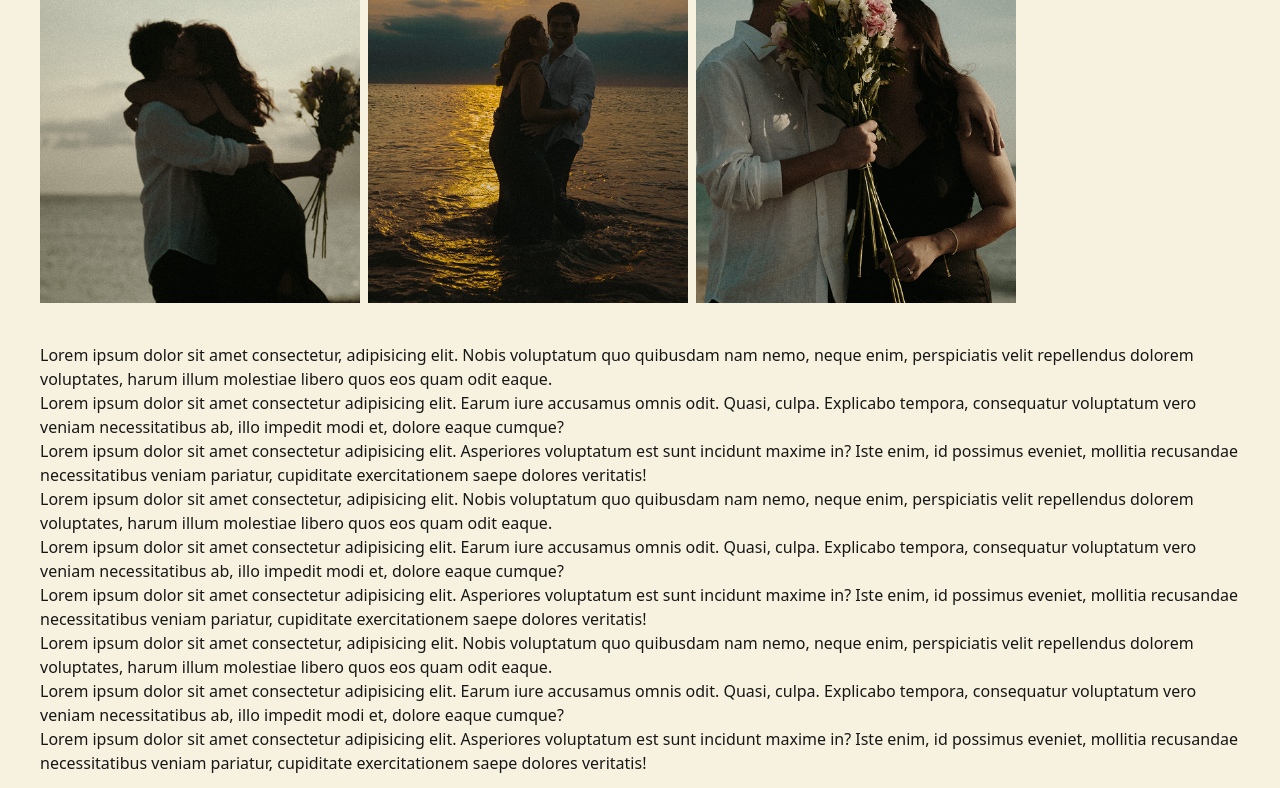
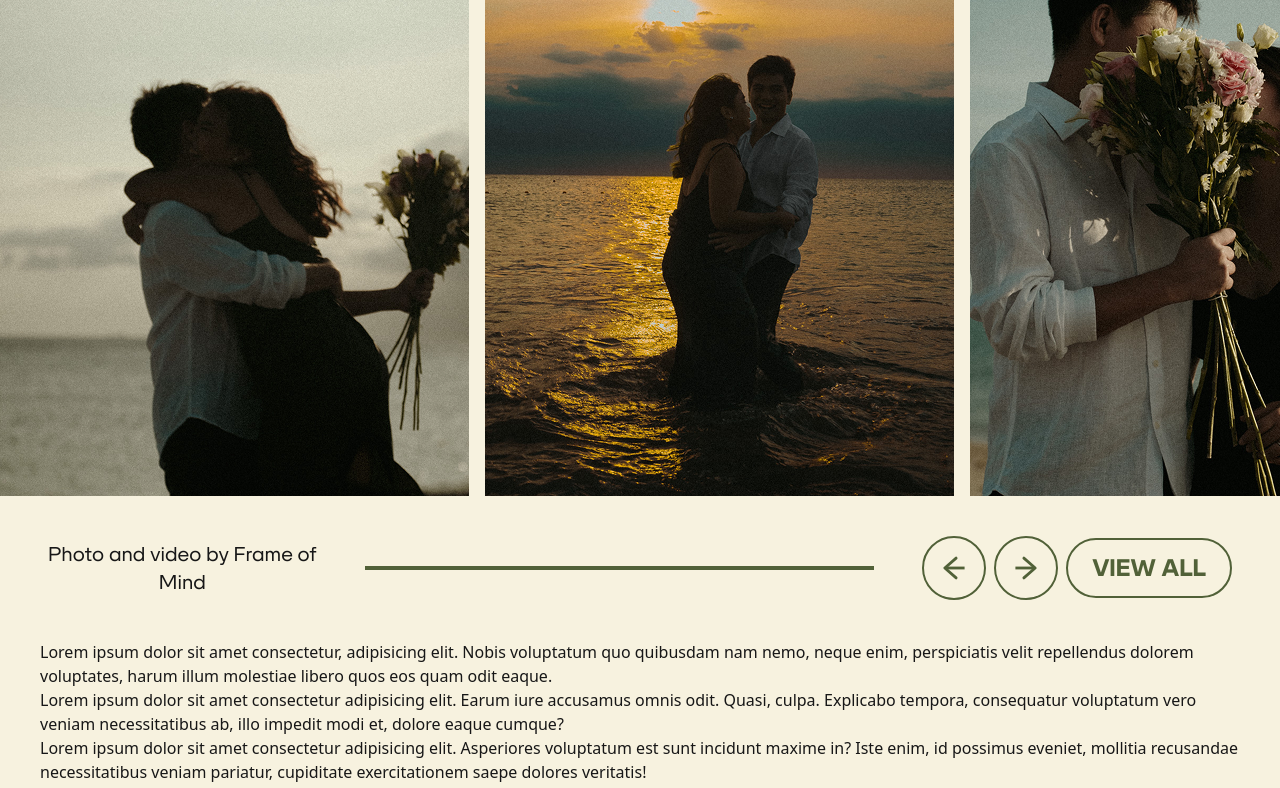
Before and after one commit to brynldrn/bea-and-neil-wedding, a Next.js app: page / in a window 1280 px wide. Shown: the part 2199-2987 px from the top of the page. Built offline with nearby package versions, Linux system fonts and the light colour scheme.

Commit message:
feat: responsive carousel section

```diff
--- a/app/components/carousel.tsx
+++ b/app/components/carousel.tsx
@@ -4,6 +4,8 @@ import { motion } from 'motion/react'
 import BaseCarousel, {
   Slider,
   SliderContainer,
+  SliderNextButton,
+  SliderPrevButton,
 } from './base-carousel';
 
 import slide01 from '@/public/images/slide01.png'
@@ -11,6 +13,7 @@ import slide02 from '@/public/images/slide02.png'
 import slide03 from '@/public/images/slide03.png'
 import Image from 'next/image';
 import { useEffect, useRef, useState } from 'react'
+import leftArrow from '@/public/icons/arrow-left.svg'
 
 export default function Carousel() {
   const [_width, setWidth] = useState(0);
@@ -21,27 +24,46 @@ export default function Carousel() {
   }, [carousel]);
 
   return (
-    <section>
-      <BaseCarousel className='bg-transparent sm:px-10 px-2' options={{
-        loop: false
+    <section className='overflow-hidden relative'>
+      <BaseCarousel className='bg-transparent !rounded-none' options={{
+        containScroll: 'trimSnaps'
       }}>
-        <SliderContainer className='gap-2'>
+        <SliderContainer className='gap-2 lg:gap-4'>
           <Slider>
-            <motion.div className='min-w-[20rem] min-h-[25rem] relative aspect-[469/608] max-h-[423px]'>
+            <motion.div className='min-w-[20rem] min-h-[25rem] relative aspect-[469/608] lg:min-w-[469px] lg:min-h-[608px] max-h-[423px]'>
               <Image src={slide01} fill alt='Slide 1' />
             </motion.div>
           </Slider>
           <Slider>
-            <motion.div className='min-w-[20rem] min-h-[25rem] relative aspect-[469/608] max-h-[423px]'>
+            <motion.div className='min-w-[20rem] min-h-[25rem] relative aspect-[469/608] lg:min-w-[469px] lg:min-h-[608px] max-h-[423px]'>
               <Image src={slide02} fill alt='Slide 2' />
             </motion.div>
           </Slider>
           <Slider>
-            <motion.div className='min-w-[20rem] min-h-[25rem] relative aspect-[469/608] max-h-[423px]'>
+            <motion.div className='min-w-[20rem] min-h-[25rem] relative aspect-[469/608] lg:min-w-[469px] lg:min-h-[608px] max-h-[423px]'>
               <Image src={slide03} fill alt='Slide 3' />
             </motion.div>
           </Slider>
         </SliderContainer>
+
+        {/* carousel details */}
+        <div className='flex flex-col px-12 gap-10 mt-10 lg:flex-row lg:gap-12 lg:items-center w-full lg:justify-center'>
+          <span className='block mx-auto lg:mx-0 w-full text-center font-sans text-xl lg:w-auto'>Photo and video by Frame of Mind</span>
+
+          {/* divider */}
+          <span className='block h-1 w-full bg-dark-green lg:w-1/3 xl:w-[607px]' />
+
+          {/* carousel controls */}
+          <div className='flex gap-2 items-center justify-center'>
+            <SliderPrevButton className='flex items-center justify-center w-10 h-10 bg-transparent rounded-full border-2 border-dark-green min-w-10 min-h-10 lg:min-w-16 lg:min-h-16'>
+              <Image src={leftArrow} width={14} height={14} alt='left arrow' className='lg:size-6' />
+            </SliderPrevButton>
+            <SliderNextButton className='flex items-center justify-center w-10 h-10 bg-transparent rounded-full border-2 border-dark-green rotate-180 min-w-10 min-h-10 lg:min-w-16 lg:min-h-16'>
+              <Image src={leftArrow} width={14} height={14} alt='right arrow' className='lg:size-6' />
+            </SliderNextButton>
+            <button className='rounded-full border-2 border-dark-green py-3.5 px-11 uppercase text-dark-green font-sans text-lg font-bold leading-2 min-w-[166px] lg:px-6 lg:text-2xl lg:py-6'>View All</button>
+          </div>
+        </div>
       </BaseCarousel>
     </section>
   )
--- a/app/globals.css
+++ b/app/globals.css
@@ -27,4 +27,5 @@ body {
 
 * {
   scroll-behavior: smooth;
+  box-sizing: border-box;
 }
```
Also changed, not shown: public/icons/arrow-left.svg (added).
